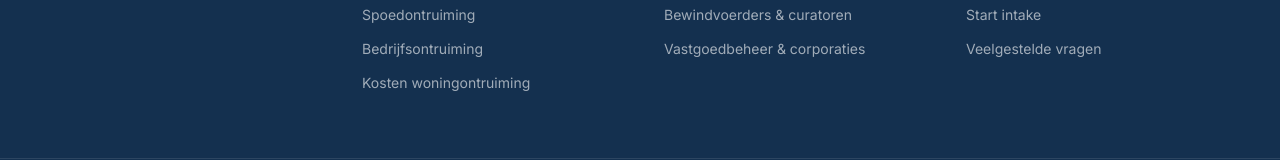
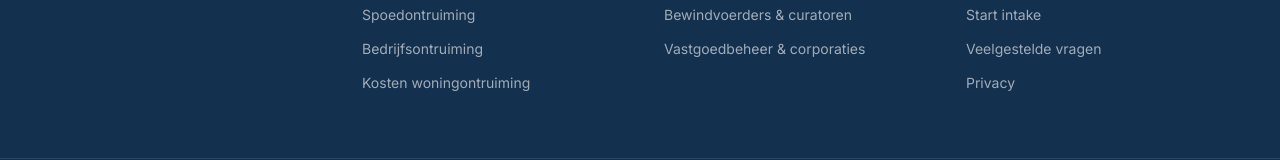
Before and after one commit to sandvlietbv/OpleverMeester, a Next.js app: page / in a window 1280 px wide. Shown: the part 5961-6121 px from the top of the page. Built offline with nearby package versions, Linux system fonts and the light colour scheme.

Commit message:
Link privacy statement from footer

```diff
--- a/components/Footer.tsx
+++ b/components/Footer.tsx
@@ -30,6 +30,7 @@ const FOOTER_LINKS = [
       { label: "Werkwijze", href: "/#werkwijze" },
       { label: "Start intake", href: "/#intake" },
       { label: "Veelgestelde vragen", href: "/#faq" },
+      { label: "Privacy", href: "/privacy" },
     ],
   },
 ];
```
